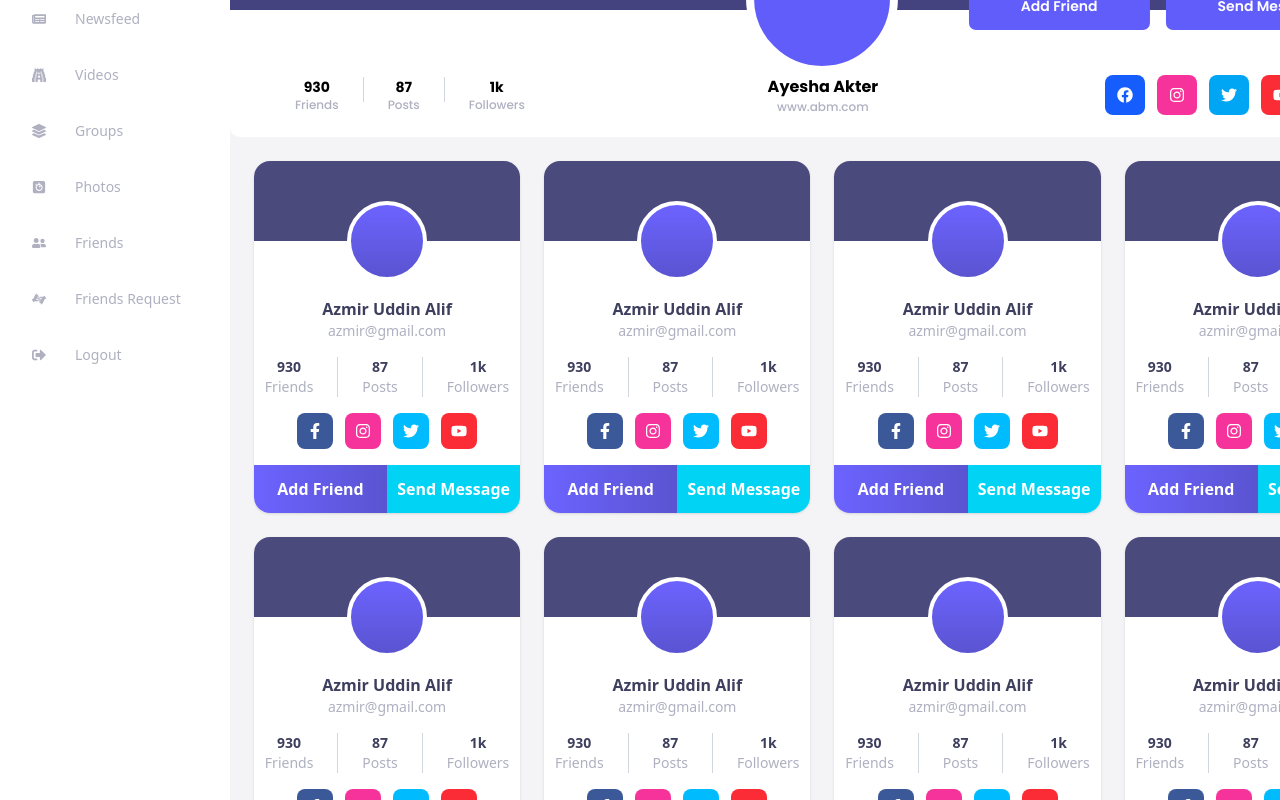
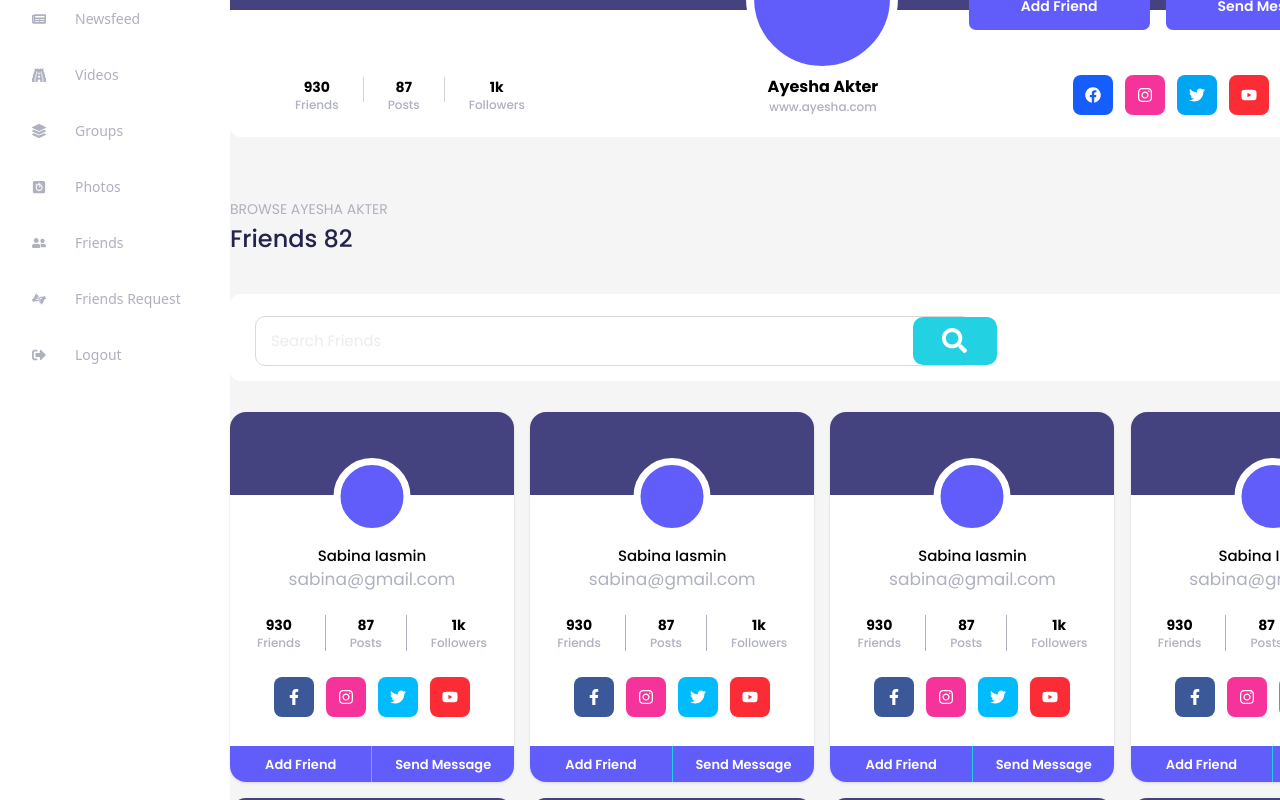
Before and after one commit to ayeshaakter02/Social-Media, a Next.js app in the folder client/: page /friends in a window 1280 px wide. Shown: the part 400-1200 px from the top of the page. Built offline with nearby package versions, Linux system fonts and the light colour scheme.

Commit message:
friends header part design, create a proper folder name for newsfeed & friends components

```diff
--- a/client/src/app/(root)/friends/page.jsx
+++ b/client/src/app/(root)/friends/page.jsx
@@ -1,20 +1,22 @@
-"use client"
-import Aboutme from '@/components/common/Aboutme'
-import Photos from '@/components/common/Photos'
-import ProfileHeader from '@/components/common/ProfileHeader'
-import Videos from '@/components/common/Videos'
-import CreatePost from '@/components/single/CreatePost'
-import ProfileGrid from '@/components/single/ProfileGrid'
-import HomePages from '@/Pages/HomePages'
-import React from 'react'
+"use client";
+import Aboutme from "@/components/common/Aboutme";
+import Photos from "@/components/common/Photos";
+import ProfileHeader from "@/components/common/ProfileHeader";
+import Videos from "@/components/common/Videos";
+import CreatePost from "@/components/Newsfeed/CreatePost";
+import ProfileGrid from "@/components/Friends/ProfileGrid";
+import HomePages from "@/Pages/HomePages";
+import React from "react";
+import FriendsHeader from "@/components/Friends/FriendsHeader";
 
 const page = () => {
   return (
-    <div className='mb-154.25'>
+    <div className="mb-154.25">
       <ProfileHeader />
-      <ProfileGrid/>
+      <FriendsHeader />
+      <ProfileGrid />
     </div>
-  )
-}
+  );
+};
 
-export default page
+export default page;
--- a/client/src/app/(root)/layout.jsx
+++ b/client/src/app/(root)/layout.jsx
@@ -7,7 +7,7 @@ export default function MainLayout({ children }) {
   return (
     <main>
       <Header />
-      <div className="flex justify-between bg-[#F5F5F5]">
+      <div className="flex justify-between">
         <ProfileSidebar />
         {children}
         <Settingsbar />
--- a/client/src/app/(root)/newsfeed/page.jsx
+++ b/client/src/app/(root)/newsfeed/page.jsx
@@ -3,7 +3,7 @@ import Aboutme from '@/components/common/Aboutme'
 import Photos from '@/components/common/Photos'
 import ProfileHeader from '@/components/common/ProfileHeader'
 import Videos from '@/components/common/Videos'
-import CreatePost from '@/components/single/CreatePost'
+import CreatePost from '@/components/Newsfeed/CreatePost'
 import HomePages from '@/Pages/HomePages'
 import React from 'react'
 
--- a/client/src/app/globals.css
+++ b/client/src/app/globals.css
@@ -1,33 +1,39 @@
 @import "tailwindcss";
 
 @theme {
-  --font-poppins: 'Poppins', sans-serif;
-  --font-inter: 'Inter', sans-serif;
+  --font-poppins: "Poppins", sans-serif;
+  --font-inter: "Inter", sans-serif;
 }
 
 @layer components {
+  body {
+    @apply bg-[#F5F5F5]
+  }
   .poppins {
     font-family: var(--font-poppins);
   }
   .inter {
     font-family: var(--font-inter);
   }
-  .menu{
-    @apply font-poppins font-bold text-sm text-white
+  .menu {
+    @apply font-poppins font-bold text-sm text-white;
   }
   .profile-menu {
-    @apply max-w-67 flex items-center hover:bg-[#23D2E2] text-[#AFB0C0] hover:text-white px-5 py-3.5 rounded-[10px] cursor-pointer mb-1.25 duration-400 transition-all
+    @apply max-w-67 flex items-center hover:bg-[#23D2E2] text-[#AFB0C0] hover:text-white px-5 py-3.5 rounded-[10px] cursor-pointer mb-1.25 duration-400 transition-all;
   }
   .profile-header-btn {
-    @apply bg-[#615DFA] hover:bg-[#23D2E2] text-white px-13 py-3.5 rounded-[7px] font-poppins font-semibold text-sm duration-400 transition-all
+    @apply bg-[#615DFA] hover:bg-[#23D2E2] text-white px-13 py-3.5 rounded-[7px] font-poppins font-semibold text-sm duration-400 transition-all;
   }
-  .settingsbar{
-    @apply w-10.5 mx-auto h-10.5 mt-2 bg-[#4E4AC8] rounded-full border-2 border-[#D9D9D9]
+  .settingsbar {
+    @apply w-10.5 mx-auto h-10.5 mt-2 bg-[#4E4AC8] rounded-full border-2 border-[#D9D9D9];
   }
   .post-border {
-    @apply flex justify-between text-sm text-[#D9D9D9] mt-3.75 border-b -ml-5 w-146.25
+    @apply flex justify-between text-sm text-[#D9D9D9] mt-3.75 border-b -ml-5 w-146.25;
   }
   .input {
-  @apply w-66.5 font-inter text-xs font-normal text-[#D9D9D9] pl-2.5 pt-1.75 pb-2 rounded-[5px] border border-[#D9D9D9] hover:text-black;
+    @apply w-66.5 font-inter text-xs font-normal text-[#D9D9D9] pl-2.5 pt-1.75 pb-2 rounded-[5px] border border-[#D9D9D9] hover:text-black;
+  }
+  .profile-card {
+    @apply flex-1 pt-2.25 pb-2 bg-[#615DFA] hover:bg-[#23D2E2] text-white font-semibold text-[13px] duration-400 transition-all
+  }
 }
-}
--- /dev/null
+++ b/client/src/components/Friends/FriendsHeader.jsx
@@ -0,0 +1,36 @@
+import { FaSearch } from "react-icons/fa";
+
+const FriendsHeader = () => {
+  return (
+    <div className="pt-15.5 font-poppins">
+
+      {/* Title */}
+      <div className="mb-9.75">
+        <p className="text-sm text-[#AFB0C0] uppercase font-normal">
+          Browse Ayesha Akter
+        </p>
+        <h2 className="mt-1 text-2xl font-medium text-[#24234B]">
+          Friends 82
+        </h2>
+      </div>
+
+      {/* Search Box */}
+      <div className="bg-white rounded-[10px] pl-6.25 pt-5.5 pb-3.75 flex items-center justify-between">
+
+        {/* Input */}
+        <input
+          type="text"
+          placeholder="Search Friends"
+          className="rounded-[10px] outline-none border border-[#D9D9D9] text-[15px] font-normal text-[#D9D9D9] px-3.75 pt-3.25 pb-3 relative  w-179.25"
+        />
+
+        {/* Search Button */}
+        <button className="w-21 h-12 flex items-center justify-center rounded-[10px] bg-[#23D2E2] text-white absolute ml-164.5">
+          <FaSearch className="w-6.25 h-6.25"/>
+        </button>
+      </div>
+    </div>
+  );
+};
+
+export default FriendsHeader;
--- /dev/null
+++ b/client/src/components/Friends/ProfileCard.jsx
@@ -0,0 +1,68 @@
+import { FaFacebookF, FaInstagram, FaTwitter, FaYoutube } from "react-icons/fa";
+
+const ProfileCard = () => {
+  return (
+    <div className="bg-white rounded-2xl overflow-hidden shadow-sm w-71  font-poppins">
+
+      {/* Top Cover */}
+      <div className="bg-[#45437F] h-20.75 relative">
+        {/* Avatar */}
+        <div className="absolute left-1/2 -bottom-10 transform -translate-x-1/2">
+          <div className="w-19.25 h-19.25 rounded-full bg-[#615DFA] border-7 border-white"></div>
+        </div>
+      </div>
+
+      {/* Content */}
+      <div className="pt-12.5 pb-7.25 text-center">
+        <h3 className="font-medium text-[15px]">Sabina Iasmin</h3>
+        <p className="text-[17px] text-[#AFB0C0] font-normal">sabina@gmail.com</p>
+
+        {/* Stats */}
+        <div className="flex justify-center gap-6 mt-5.5 text-sm">
+          <div>
+            <p className="font-bold text-sm">930</p>
+            <p className="text-[#AFB0C0] font-medium text-xs">Friends</p>
+          </div>
+          <div className="border-l border-[#AFB0C0]"></div>
+          <div>
+            <p className="font-bold text-sm">87</p>
+            <p className="text-[#AFB0C0] font-medium text-xs">Posts</p>
+          </div>
+          <div className="border-l border-[#AFB0C0]"></div>
+          <div>
+            <p className="font-bold text-sm">1k</p>
+            <p className="text-[#AFB0C0] font-medium text-xs">Followers</p>
+          </div>
+        </div>
+
+        {/* Social Icons */}
+        <div className="flex justify-center gap-3 mt-6.5">
+          <div className="w-10 h-10 bg-[#3b5998] text-white flex items-center justify-center rounded-lg">
+            <FaFacebookF />
+          </div>
+          <div className="w-10 h-10 bg-pink-500 text-white flex items-center justify-center rounded-lg">
+            <FaInstagram />
+          </div>
+          <div className="w-10 h-10 bg-sky-400 text-white flex items-center justify-center rounded-lg">
+            <FaTwitter />
+          </div>
+          <div className="w-10 h-10 bg-red-500 text-white flex items-center justify-center rounded-lg">
+            <FaYoutube />
+          </div>
+        </div>
+      </div>
+
+      {/* Buttons */}
+      <div className="flex">
+        <button className="profile-card  border-r border-[#23D2E2]">
+          Add Friend
+        </button>
+        <button className="profile-card">
+          Send Message
+        </button>
+      </div>
+    </div>
+  );
+};
+
+export default ProfileCard;
--- a/client/src/components/single/ProfileGrid.jsx
+++ b/client/src/components/Friends/ProfileGrid.jsx
@@ -2,9 +2,9 @@ import ProfileCard from "./ProfileCard";
 
 const ProfileGrid = () => {
   return (
-    <div className="p-6 bg-[#F4F4F6] min-h-screen">
-      <div className="grid grid-cols-4 gap-6">
-        {Array.from({ length: 8 }).map((_, i) => (
+    <div className="pt-7.75 min-h-screen">
+      <div className="grid grid-cols-4 gap-4">
+        {Array.from({ length: 8 }).map((r, i) => (
           <ProfileCard key={i} />
         ))}
       </div>
--- a/client/src/components/common/ProfileHeader.jsx
+++ b/client/src/components/common/ProfileHeader.jsx
@@ -45,13 +45,13 @@ export default function ProfileHeader() {
           </div>
 
           {/* Name */}
-          <div className="text-center ml-4 font-poppins">
+          <div className="text-center ml-12 font-poppins">
             <h2 className="font-bold text-base">Ayesha Akter</h2>
-            <p className="text-xs text-[#AFB0C0] font-medium">www.abm.com</p>
+            <p className="text-xs text-[#AFB0C0] font-medium">www.ayesha.com</p>
           </div>
 
           {/* Social Icons */}
-          <div className="flex gap-3">
+          <div className="flex gap-3 mr-8">
             <div className="w-10 h-10 bg-blue-600 rounded-lg flex items-center justify-center text-white">
               <FaFacebook />
             </div>
--- a/client/src/components/single/ProfileCard.jsx
+++ /dev/null
@@ -1,68 +0,0 @@
-import { FaFacebookF, FaInstagram, FaTwitter, FaYoutube } from "react-icons/fa";
-
-const ProfileCard = () => {
-  return (
-    <div className="bg-white rounded-2xl overflow-hidden shadow-sm w-full">
-
-      {/* Top Cover */}
-      <div className="bg-[#4B4A7D] h-20 relative">
-        {/* Avatar */}
-        <div className="absolute left-1/2 -bottom-10 transform -translate-x-1/2">
-          <div className="w-20 h-20 rounded-full bg-gradient-to-b from-[#6C63FF] to-[#5A54D1] border-4 border-white"></div>
-        </div>
-      </div>
-
-      {/* Content */}
-      <div className="pt-14 pb-4 text-center px-4">
-        <h3 className="font-semibold text-[#3E3F5E]">Azmir Uddin Alif</h3>
-        <p className="text-sm text-[#AFB0C0]">azmir@gmail.com</p>
-
-        {/* Stats */}
-        <div className="flex justify-center gap-6 mt-4 text-sm">
-          <div>
-            <p className="font-bold text-[#3E3F5E]">930</p>
-            <p className="text-[#AFB0C0]">Friends</p>
-          </div>
-          <div className="border-l border-gray-300"></div>
-          <div>
-            <p className="font-bold text-[#3E3F5E]">87</p>
-            <p className="text-[#AFB0C0]">Posts</p>
-          </div>
-          <div className="border-l border-gray-300"></div>
-          <div>
-            <p className="font-bold text-[#3E3F5E]">1k</p>
-            <p className="text-[#AFB0C0]">Followers</p>
-          </div>
-        </div>
-
-        {/* Social Icons */}
-        <div className="flex justify-center gap-3 mt-4">
-          <div className="w-9 h-9 bg-[#3b5998] text-white flex items-center justify-center rounded-lg">
-            <FaFacebookF />
-          </div>
-          <div className="w-9 h-9 bg-pink-500 text-white flex items-center justify-center rounded-lg">
-            <FaInstagram />
-          </div>
-          <div className="w-9 h-9 bg-sky-400 text-white flex items-center justify-center rounded-lg">
-            <FaTwitter />
-          </div>
-          <div className="w-9 h-9 bg-red-500 text-white flex items-center justify-center rounded-lg">
-            <FaYoutube />
-          </div>
-        </div>
-      </div>
-
-      {/* Buttons */}
-      <div className="flex">
-        <button className="flex-1 py-3 bg-gradient-to-r from-[#6C63FF] to-[#5A54D1] text-white font-semibold">
-          Add Friend
-        </button>
-        <button className="flex-1 py-3 bg-cyan-400 text-white font-semibold">
-          Send Message
-        </button>
-      </div>
-    </div>
-  );
-};
-
-export default ProfileCard;
```
Also changed, not shown: client/src/components/Newsfeed/CreatePost.jsx (renamed from client/src/components/single/CreatePost.jsx).
